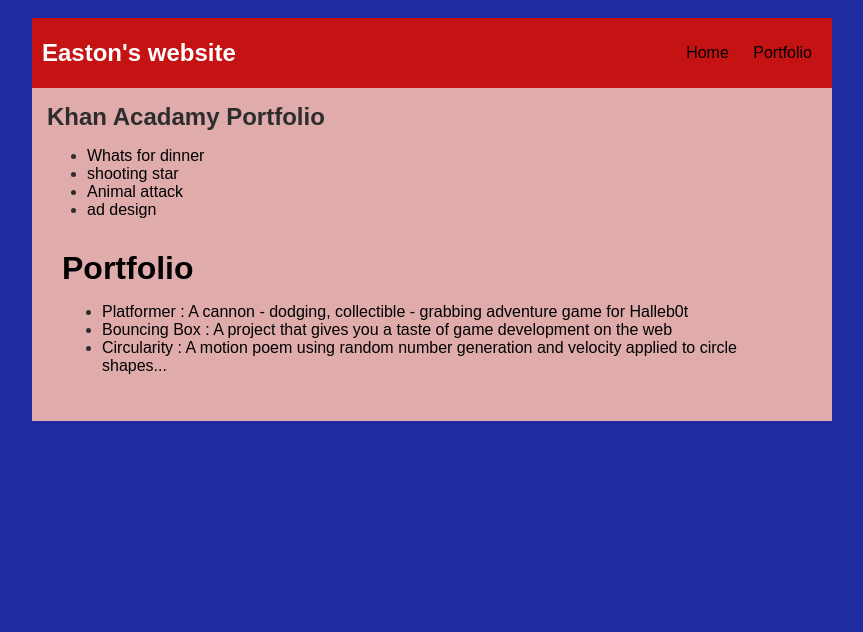
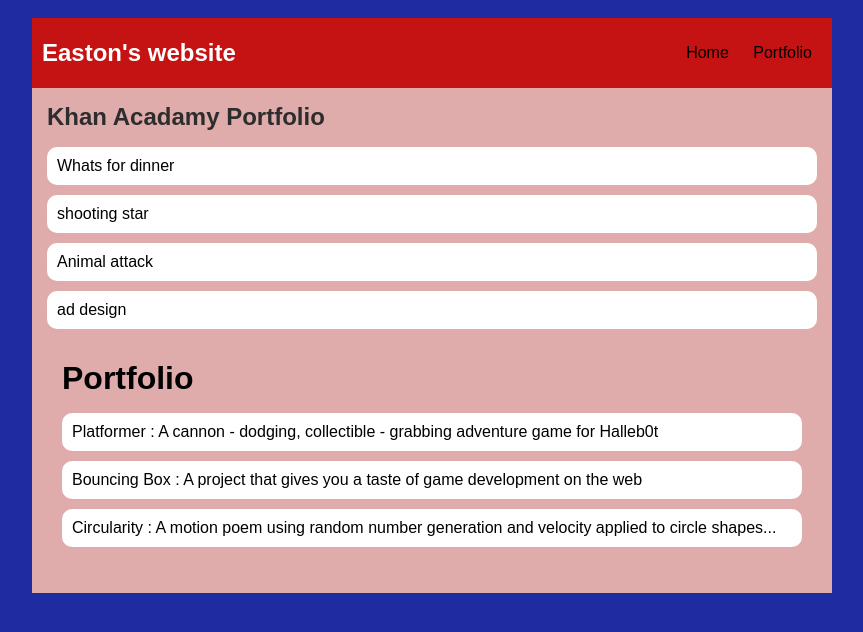
Before and after one commit to EastonWood7/EastonWood7.github.io, a plain HTML site: page portfolio.html in a window 1280 px wide. Shown: the whole page, without its empty margins (208-1071 px from the left). Drawn offline with Linux system fonts and the light colour scheme.

Commit message:
text format changes

```diff
--- a/portfolio.html
+++ b/portfolio.html
@@ -23,7 +23,7 @@
       <main>
         <div class="content">
          <h2> Khan Acadamy Portfolio</h1>
-         <ul id="Porfolio">
+         <ul id="portfolio">
         <li><a href="https://www.khanacademy.org/computer-programming/spin-off-of-project-whats-for-dinner/6732318931075072">Whats for dinner</a></li>
         <li><a href="https://www.khanacademy.org/computer-programming/spin-off-of-project-shooting-star/6131902090493952">shooting star </a></li>
         <li><a href="https://www.khanacademy.org/computer-programming/spin-off-of-project-animal-attack/6627710618484736">Animal attack</a></li>
@@ -31,7 +31,7 @@
          </ul>
          <div class="content">
             <h1> Portfolio</h1>
-            <ul id="Porfolio">
+            <ul id="portfolio">
            <li><a href="projects/platformer/">Platformer : A cannon - dodging, collectible - grabbing adventure game for Halleb0t</a></li>
            <li><a href="projects/bouncing-box/">Bouncing Box : A project that gives you a taste of game development on the web </a></li>
            <li><a href="projects/circularity/">Circularity : A motion poem using random number generation and velocity applied to circle shapes...</a></li>
--- a/style.css
+++ b/style.css
@@ -19,7 +19,7 @@
 h1 {
     display: flex;
     align-items: center;
-    color: white;
+    color: rgb(255, 255, 255);
     flex: 1;
     margin: 0;
 }
@@ -72,14 +72,14 @@
 }
 
 #portfolio li {
-    background: #000000;
+    background: #ffffff;
     padding: 10px;
     border-radius: 10px;
     margin-bottom: 10px;
 }
 
 #portfolio li:hover {
-    background: #ffffff;
+    background: #0400ff;
 }
 
 #portfolio a {
```
